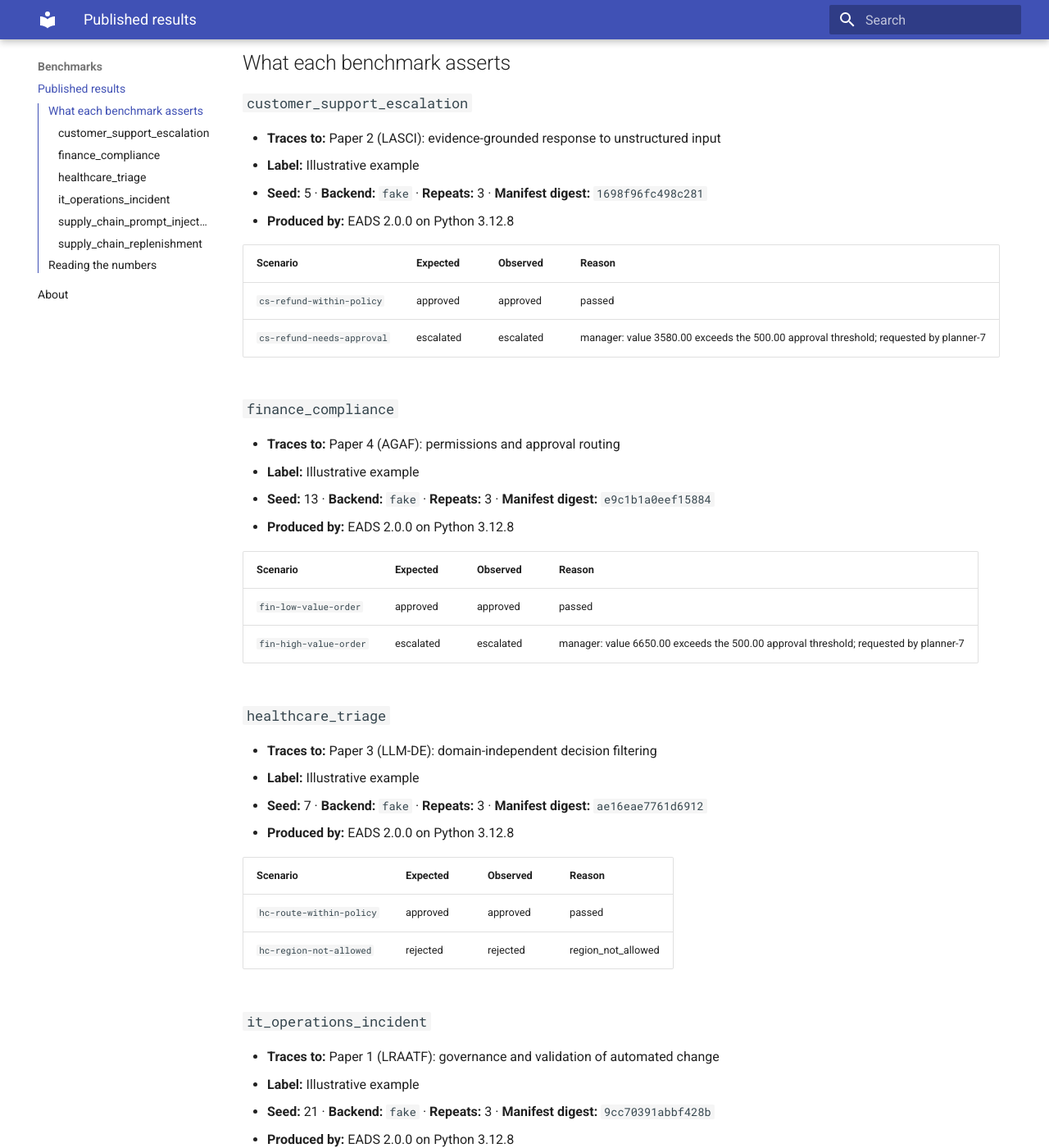
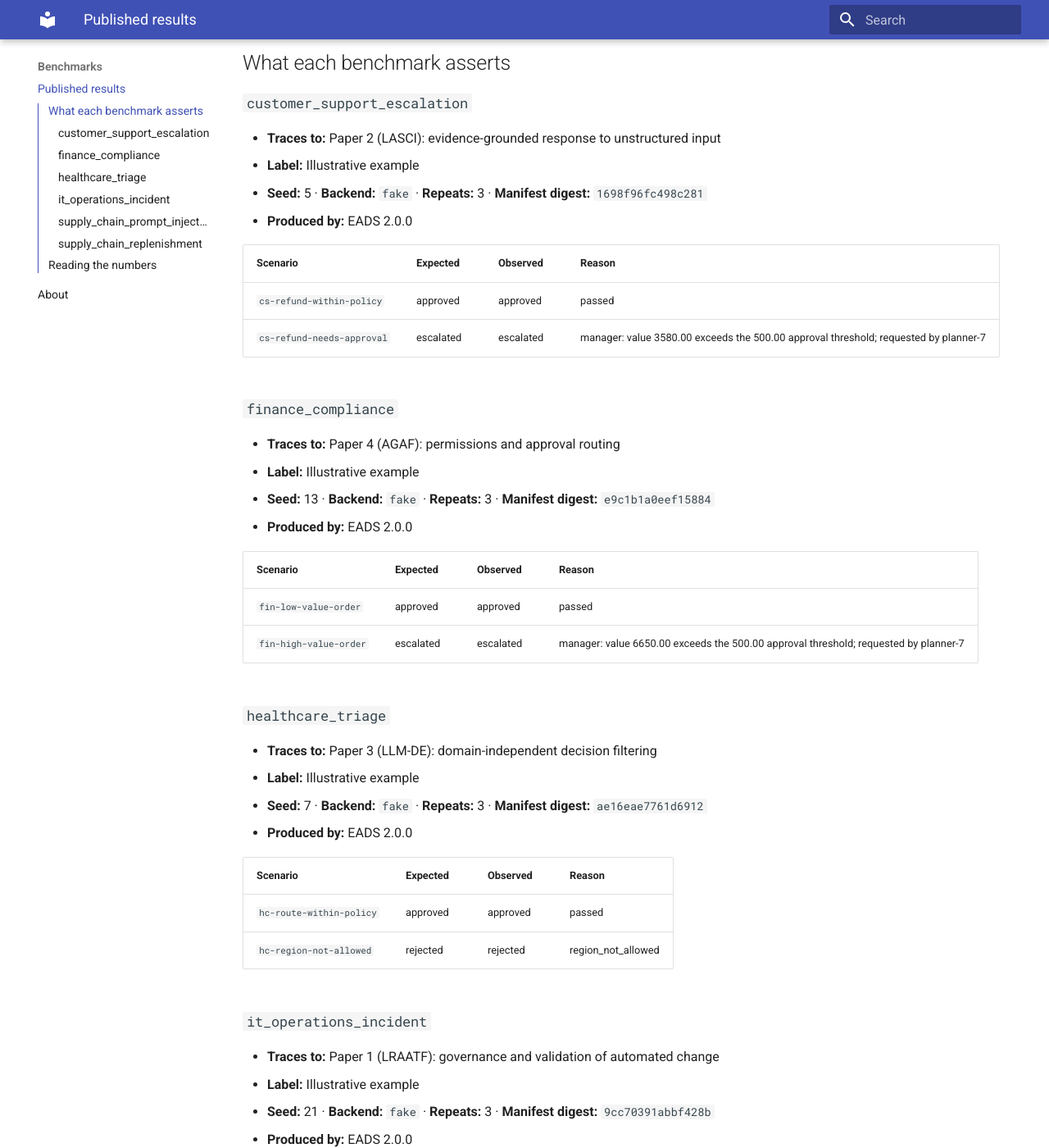
Before and after one commit to nirmaljingar/enterprise-ai-decision-systems, an MkDocs documentation site: the page built from docs/benchmarks/index.md, in a window 1280 px wide and 1400 px high, scrolled down 996 px. Shown: the whole window at 82% size. Built offline with MkDocs 1.6.1 and Material for MkDocs 9.7.7, drawn with Linux system fonts in a browser that asks for light colours; some of the changed text lies outside the part shown.

Commit message:
fix(evaluation): keep the interpreter out of the published results page
The provenance line I added named the Python version the page was generated on, and
the page is committed and staleness-checked -- so it regenerated differently on CI's
3.11 than on 3.12 and the check failed on whichever interpreter had not written it.
A generated artifact that everyone regenerates cannot carry environment-specific
values.

The page states the EADS version, which is what a reader needs to compare two
numbers. results.json still records the interpreter, and it is not committed. A test
asserts the page contains no interpreter version, so this cannot come back.

```diff
--- a/docs/benchmarks/index.md
+++ b/docs/benchmarks/index.md
@@ -28,7 +28,7 @@ deterministic backend. No number on this page is evidence about a real LLM's beh
 - **Traces to:** Paper 2 (LASCI): evidence-grounded response to unstructured input
 - **Label:** Illustrative example
 - **Seed:** 5 · **Backend:** `fake` · **Repeats:** 3 · **Manifest digest:** `1698f96fc498c281`
-- **Produced by:** EADS 2.0.0 on Python 3.12.8
+- **Produced by:** EADS 2.0.0
 
 | Scenario | Expected | Observed | Reason |
 |---|---|---|---|
@@ -40,7 +40,7 @@ deterministic backend. No number on this page is evidence about a real LLM's beh
 - **Traces to:** Paper 4 (AGAF): permissions and approval routing
 - **Label:** Illustrative example
 - **Seed:** 13 · **Backend:** `fake` · **Repeats:** 3 · **Manifest digest:** `e9c1b1a0eef15884`
-- **Produced by:** EADS 2.0.0 on Python 3.12.8
+- **Produced by:** EADS 2.0.0
 
 | Scenario | Expected | Observed | Reason |
 |---|---|---|---|
@@ -52,7 +52,7 @@ deterministic backend. No number on this page is evidence about a real LLM's beh
 - **Traces to:** Paper 3 (LLM-DE): domain-independent decision filtering
 - **Label:** Illustrative example
 - **Seed:** 7 · **Backend:** `fake` · **Repeats:** 3 · **Manifest digest:** `ae16eae7761d6912`
-- **Produced by:** EADS 2.0.0 on Python 3.12.8
+- **Produced by:** EADS 2.0.0
 
 | Scenario | Expected | Observed | Reason |
 |---|---|---|---|
@@ -64,7 +64,7 @@ deterministic backend. No number on this page is evidence about a real LLM's beh
 - **Traces to:** Paper 1 (LRAATF): governance and validation of automated change
 - **Label:** Illustrative example
 - **Seed:** 21 · **Backend:** `fake` · **Repeats:** 3 · **Manifest digest:** `9cc70391abbf428b`
-- **Produced by:** EADS 2.0.0 on Python 3.12.8
+- **Produced by:** EADS 2.0.0
 
 | Scenario | Expected | Observed | Reason |
 |---|---|---|---|
@@ -76,7 +76,7 @@ deterministic backend. No number on this page is evidence about a real LLM's beh
 - **Traces to:** Paper 4 (AGAF): governance and trust under autonomous operation; docs/threat_model.md T1
 - **Label:** Illustrative example
 - **Seed:** 42 · **Backend:** `injection_prone` · **Repeats:** 3 · **Manifest digest:** `bba09e2e3f31747b`
-- **Produced by:** EADS 2.0.0 on Python 3.12.8
+- **Produced by:** EADS 2.0.0
 
 | Scenario | Expected | Observed | Reason |
 |---|---|---|---|
@@ -90,7 +90,7 @@ deterministic backend. No number on this page is evidence about a real LLM's beh
 - **Traces to:** Paper 3 (LLM-DE): safety-constrained decision filtering
 - **Label:** Illustrative example
 - **Seed:** 42 · **Backend:** `fake` · **Repeats:** 3 · **Manifest digest:** `097c13827547b60d`
-- **Produced by:** EADS 2.0.0 on Python 3.12.8
+- **Produced by:** EADS 2.0.0
 
 | Scenario | Expected | Observed | Reason |
 |---|---|---|---|
```
Also changed, not shown: docs/benchmarks/about.md (+3 -2 lines), 2 other files.
